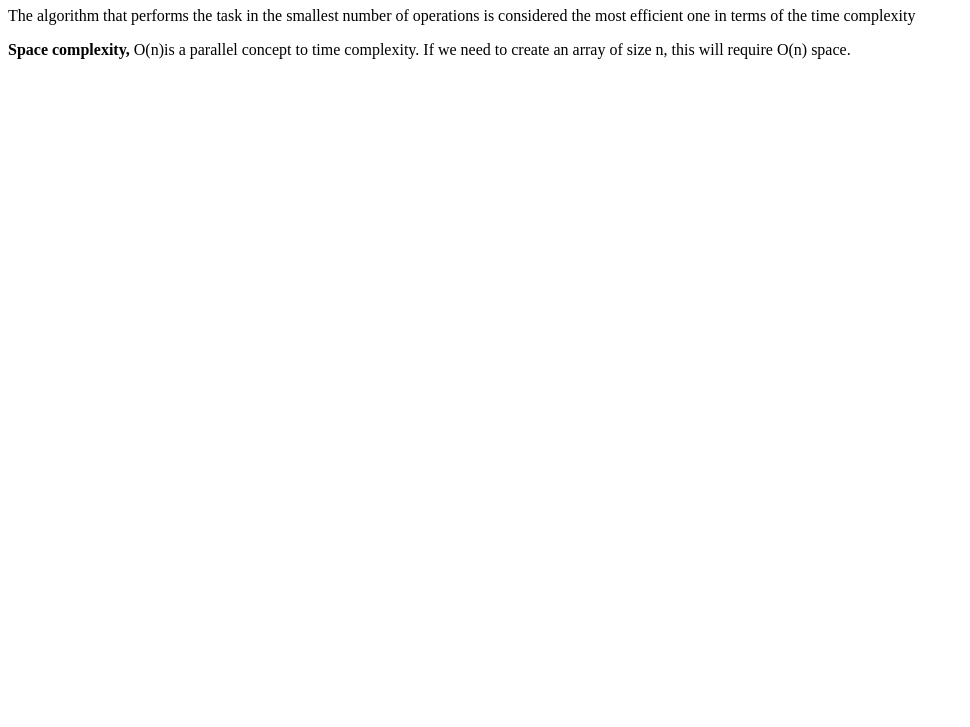
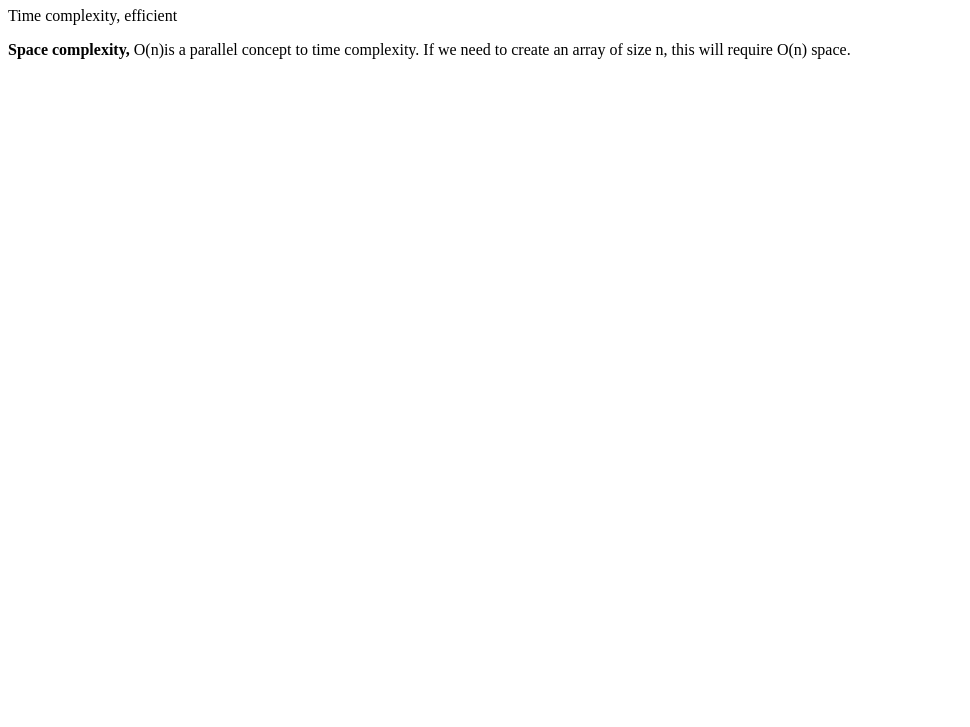
Before and after one commit to acciojob/time-and-space-complexity-salman9011, a website: page main.html in a window 1280 px wide. Shown: the part 73-800 px from the top of the page, without its empty margins (0-970 px from the left). Drawn offline with Linux system fonts and the light colour scheme.

Commit message:
created a submission

```diff
--- a/main.html
+++ b/main.html
@@ -9,7 +9,7 @@
 <body>
 	<!-- the entire body must be written by student -->
 	<h1>Time, Space, Complexity</h1>
-	<p>The algorithm that performs the task in the smallest number of operations is considered the most efficient one in terms of the time complexity</p>
+	<p>Time complexity, efficient</p>
    <p><b>Space complexity,</b> O(n)is a parallel concept to time complexity. If we need to create an array of size n, this will require O(n) space.</p>
 	<script type="text/javascript" src="./script.js">
 </script>
```
